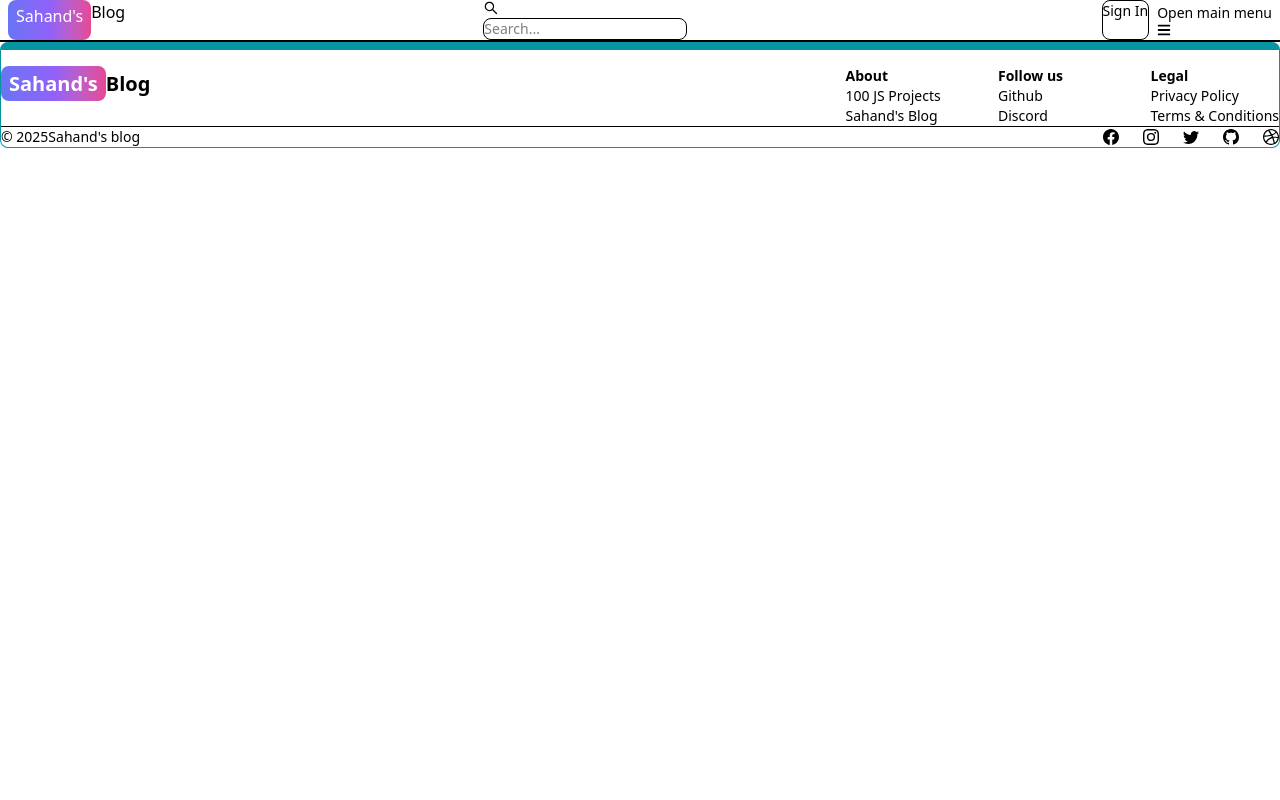
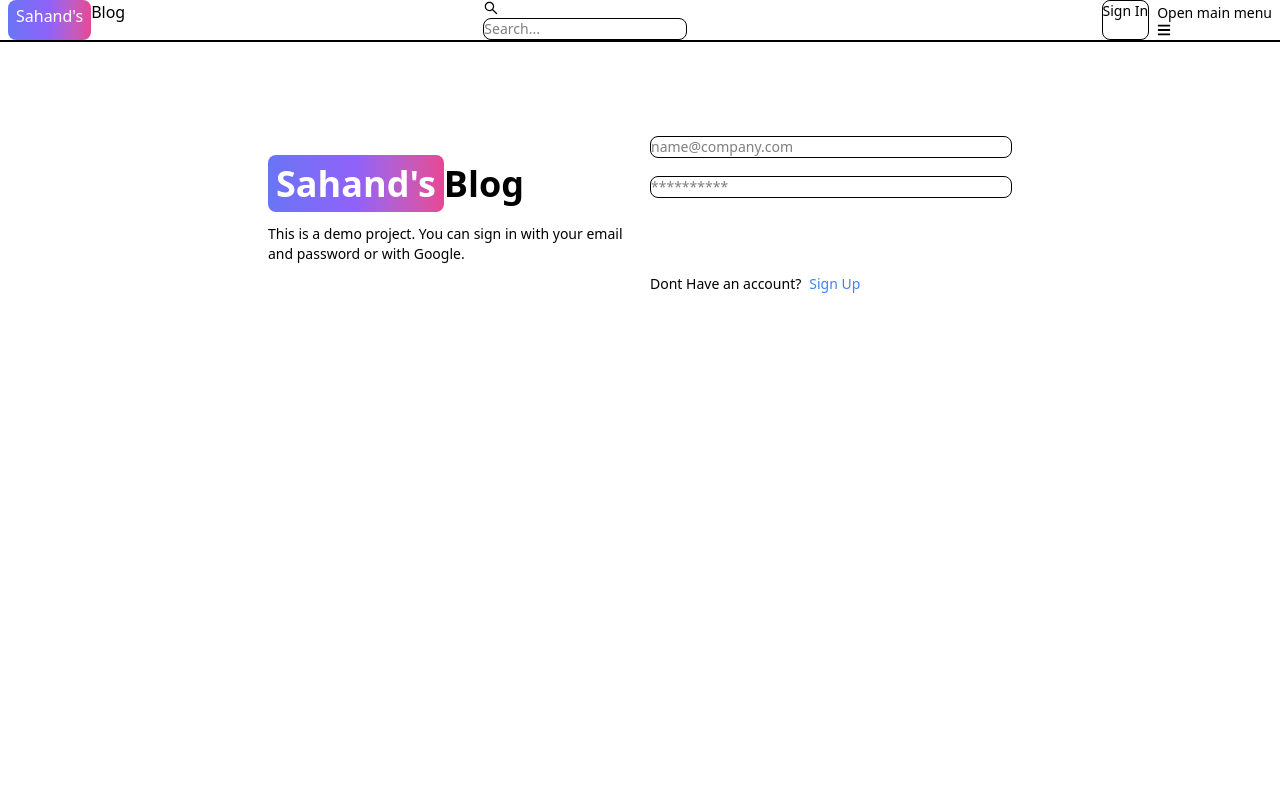
Before and after one commit to Eng-Mohamed-Emad/MERN-BLOG, a React (Vite) app in the folder client/: page /sign-in in a window 1280 px wide. Shown: the top 800 px of the page. Built offline with nearby package versions, Linux system fonts and the light colour scheme.

Commit message:
complete signin page functionality

```diff
--- a/client/src/App.jsx
+++ b/client/src/App.jsx
@@ -1,11 +1,10 @@
-import React from "react"
 import { BrowserRouter, Routes, Route } from "react-router-dom"
 import Home from "./pages/Home"
 import About from "./pages/About"
 import SignIn from "./pages/SignIn"
-import SignUp from "./pages/SignUp"
 import Dashboard from "./pages/Dashboard"
 import Projects from "./pages/Projects"
+import SignUp from "./pages/SignUp"
 import Header from "./components/Header"
 import Footer from "./components/Footer"
 
@@ -16,11 +15,10 @@
       <Routes>
         <Route path="/" element={<Home />} />
         <Route path="/about" element={<About />} />
-
-        <Route path="SignIn" element={<SignIn />} />
-        <Route path="SignUp" element={<SignUp />} />
-        <Route path="Dashboard" element={<Dashboard />} />
-        <Route path="Projects" element={<Projects />} />
+        <Route path="/sign-in" element={<SignIn />} />
+        <Route path="/sign-up" element={<SignUp />} />
+        <Route path="/dashboard" element={<Dashboard />} />
+        <Route path="/projects" element={<Projects />} />
       </Routes>
       <Footer />
     </BrowserRouter>
--- a/client/src/components/Footer.jsx
+++ b/client/src/components/Footer.jsx
@@ -1,11 +1,11 @@
 import {
   Footer,
-  FooterTitle, // Add this
-  FooterLinkGroup, // Add this
-  FooterLink, // Add this
-  FooterDivider, // Add this
-  FooterCopyright, // Add this
-  FooterIcon, // Add this
+  FooterTitle,
+  FooterLinkGroup,
+  FooterLink,
+  FooterDivider,
+  FooterCopyright,
+  FooterIcon,
 } from "flowbite-react"
 import { Link } from "react-router-dom"
 import {
@@ -15,7 +15,6 @@
   BsGithub,
   BsDribbble,
 } from "react-icons/bs"
-
 export default function FooterCom() {
   return (
     <Footer container className="border border-t-8 border-teal-500">
--- a/client/src/pages/SignIn.jsx
+++ b/client/src/pages/SignIn.jsx
@@ -1,5 +1,107 @@
-import React from "react"
+import { Alert, Button, Label, Spinner, TextInput } from "flowbite-react"
+import { useState } from "react"
+import { Link, useNavigate } from "react-router-dom"
 
-export default function signin() {
-  return <div>signin</div>
+export default function SignIn() {
+  const [formData, setFormData] = useState({})
+  const [errorMessage, setErrorMessage] = useState(null)
+  const [loading, setLoading] = useState(false)
+  const navigate = useNavigate()
+  const handleChange = (e) => {
+    setFormData({ ...formData, [e.target.id]: e.target.value.trim() })
+  }
+  const handleSubmit = async (e) => {
+    e.preventDefault()
+    if (!formData.email || !formData.password) {
+      return setErrorMessage("Please fill out all fields.")
+    }
+    try {
+      setLoading(true)
+      setErrorMessage(null)
+      const res = await fetch("/api/auth/signin", {
+        method: "POST",
+        headers: { "Content-Type": "application/json" },
+        body: JSON.stringify(formData),
+      })
+      const data = await res.json()
+      if (data.success === false) {
+        return setErrorMessage(data.message)
+      }
+      setLoading(false)
+      if (res.ok) {
+        navigate("/")
+      }
+    } catch (error) {
+      setErrorMessage(error.message)
+      setLoading(false)
+    }
+  }
+  return (
+    <div className="min-h-screen mt-20">
+      <div className="flex p-3 max-w-3xl mx-auto flex-col md:flex-row md:items-center gap-5">
+        {/* left */}
+        <div className="flex-1">
+          <Link to="/" className="font-bold dark:text-white text-4xl">
+            <span className="px-2 py-1 bg-gradient-to-r from-indigo-500 via-purple-500 to-pink-500 rounded-lg text-white">
+              Sahand's
+            </span>
+            Blog
+          </Link>
+          <p className="text-sm mt-5">
+            This is a demo project. You can sign in with your email and password
+            or with Google.
+          </p>
+        </div>
+        {/* right */}
+
+        <div className="flex-1">
+          <form className="flex flex-col gap-4" onSubmit={handleSubmit}>
+            <div>
+              <Label value="Your email" />
+              <TextInput
+                type="email"
+                placeholder="name@company.com"
+                id="email"
+                onChange={handleChange}
+              />
+            </div>
+            <div>
+              <Label value="Your password" />
+              <TextInput
+                type="password"
+                placeholder="**********"
+                id="password"
+                onChange={handleChange}
+              />
+            </div>
+            <Button
+              gradientDuoTone="purpleToPink"
+              type="submit"
+              disabled={loading}
+            >
+              {loading ? (
+                <>
+                  <Spinner size="sm" />
+                  <span className="pl-3">Loading...</span>
+                </>
+              ) : (
+                "Sign In"
+              )}
+            </Button>
+          </form>
+          <div className="flex gap-2 text-sm mt-5">
+            <span>Dont Have an account?</span>
+            <Link to="/sign-up" className="text-blue-500">
+              Sign Up
+            </Link>
+          </div>
+          {errorMessage && (
+            <Alert className="mt-5" color="failure">
+              {errorMessage}
+            </Alert>
+          )}
+        </div>
+      </div>
+    </div>
+  )
 }
```
